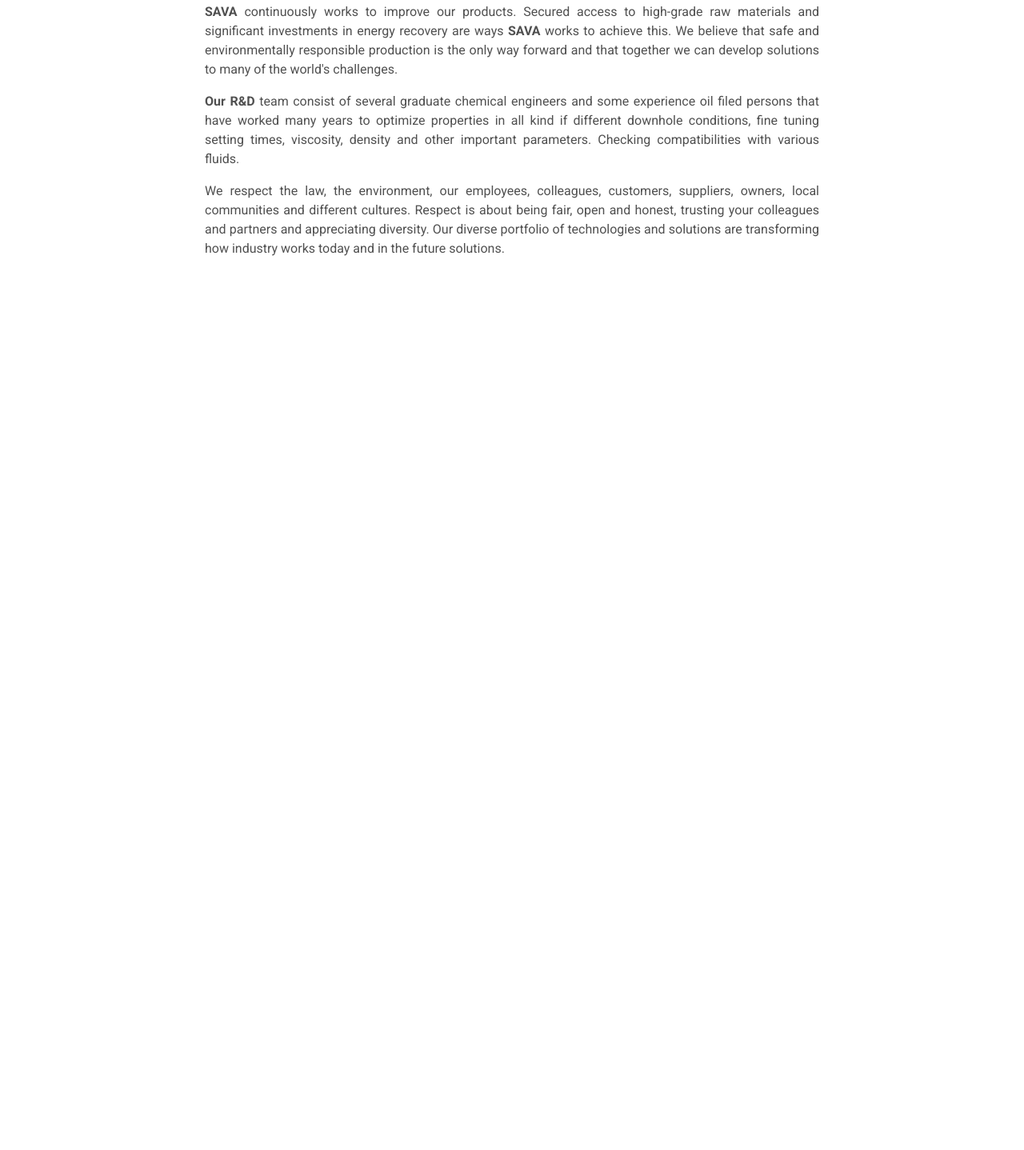
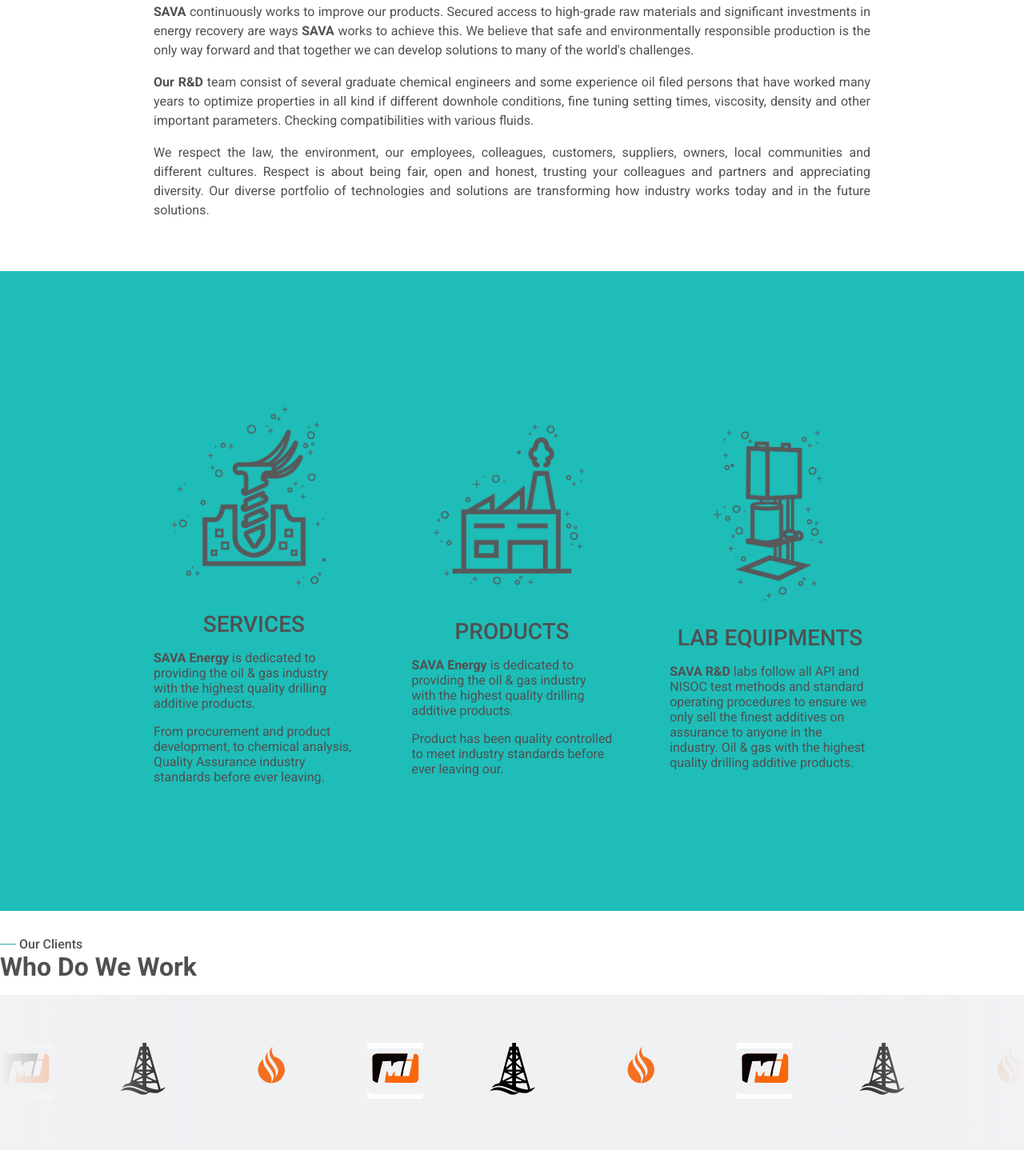
Before and after one commit to SinaDevCode/sava-energy, a website: page index.html in a window 1280 px wide. Shown: the part 850-2288 px from the top of the page at 80% size. Before the commit the page ends 1237 px from the top, so only its background shows below. Drawn offline with Linux system fonts and the light colour scheme.

Commit message:
card component

```diff
--- a/index.html
+++ b/index.html
@@ -80,8 +80,46 @@
     </section>
 
     <!------ Cards ------>
-    <section ></section>
+    <section class="cards">
+        <div class="services">
+            <img src="./src/images/poster/SAVA- Site Icon- Services2.png" alt="">
+            <h4>Services</h4>
+            <p><span class="bold">SAVA Energy</span> is dedicated to providing the oil & gas industry with the highest quality drilling additive products.</p>
+            <p>From procurement and product development, to chemical analysis, Quality Assurance industry standards before ever leaving.</p>
+        </div>
+        <div class="Product">
+            <img src="./src/images/poster/SAVA- Site Icon- Product2.png" alt="">
+            <h4>PRODUCTS</h4>
+            <p><span class="bold">SAVA Energy</span> is dedicated to providing the oil & gas industry with the highest quality drilling additive products.</p>
+            <p>Product has been quality controlled to meet industry standards before ever leaving our.</p>
+        </div>
+        <div class="labEquipments">
+            <img src="./src/images/poster/SAVA- Site Icon- Lab Equipments2.png" alt="">
+            <h4>LAB Equipments</h4>
+            <p><span class="bold">SAVA R&D</span> labs follow all API and NISOC test methods and standard operating procedures to ensure we only sell the finest additives on assurance to anyone in the industry. Oil & gas with the highest quality drilling additive products.</p>
+        </div>
+    </section>
 
+    <!------ Our Clients ------>
+    <section class="clients">
+        <div class="title">
+            <h2>Our Clients</h2>
+            <h3>Who Do We Work</h3>
+        </div>
+        <div class="companies">
+            <div class="scroller">
+                <img src="./src/images/clients/dana Energy logo.svg" alt="">
+                <img src="./src/images/clients/mi logo.svg" alt="">
+                <img src="./src/images/clients/pdf logo.svg" alt="">
+                <img src="./src/images/clients/dana Energy logo.svg" alt="">
+                <img src="./src/images/clients/mi logo.svg" alt="">
+                <img src="./src/images/clients/pdf logo.svg" alt="">
+                <img src="./src/images/clients/dana Energy logo.svg" alt="">
+                <img src="./src/images/clients/mi logo.svg" alt="">
+                <img src="./src/images/clients/pdf logo.svg" alt="">
+            </div>
+        </div>
+    </section>
 
     <!------ Swiper JS ------>
     <script src="./src/modules/swiper/swiper-bundle.min.js"></script>
--- a/src/scripts/index.js
+++ b/src/scripts/index.js
@@ -48,16 +48,6 @@
     }
 });
 
-// ------- Cards -------
-const cardSwiper = new Swiper(".cardSwiper", {
-    slidesPerView: 3,
-    spaceBetween: 30,
-    rewind: true,
-    autoplay: {
-        delay: 4000,
-    }
-});
-
 // ------- Our Clients -------
 const duplicate = document.querySelector('.scroller').cloneNode(true);
 document.querySelector('.companies').appendChild(duplicate);
--- a/src/styles/index.scss
+++ b/src/styles/index.scss
@@ -1,5 +1,9 @@
 // ------- Imports -------
 @import './components/style.scss', './components/preloader.scss', './components/navbar.scss', './components/menu.scss', './components/clients.scss';
+
+.bold {
+    font-weight: 700;
+}
 
 .title {
     margin: 2rem 0 1rem 0;
@@ -49,7 +53,7 @@
 
 // ------- About -------
 .about {
-    padding: 4rem 16rem;
+    padding: 4rem 12rem;
     display: flex;
     flex-direction: column;
     gap: 1rem;
@@ -58,72 +62,39 @@
         font-size: 16px;
         line-height: 1.5rem;
         text-align: justify;
-
-        .bold {
-            font-weight: 700;
-        }
     }
-
 }
 
 // ------- Cards -------
 .cards {
+    padding: 4rem 12rem;
     display: flex;
-    flex-direction: column;
+    align-items: center;
+    justify-content: space-between;
+    width: 100%;
+    flex-wrap: wrap;
+    background-color: rgb(30,189,184);
+    height: 100vh;
 
-    .cardSwiper {
-        height: 548px;
-        width: 100%;
+    & > div {
+        width: 28%;
+        display: flex;
+        flex-direction: column;
+        gap: 1rem;
 
-        .swiper-slide {
-            position: relative;
-            border-radius: 1.25rem;
-            display: flex;
-            align-items: center;
-            justify-content: center;
+        h4 {
+            text-align: center;
+            color: $DimGray;
+            font-size: 1.75rem;
+            font-weight: 500;
+            text-transform: uppercase;
+        }
 
-            img {
-                display: block;
-                width: 100%;
-                height: 100%;
-                object-fit: cover;
-            }
-
-            &:hover {
-
-                .content {
-                    bottom: 0;
-                }
-            }
-
-            .content {
-                $height: 50%;
-                padding: 2rem;
-                position: absolute;
-                left: 0;
-                bottom: -$height;
-                height: $height;
-                width: 100%;
-                background-color: $Romance;
-                transition: 0.3s ease;
-
-                &::before {
-                    $size: 3rem;
-                    content: '';
-                    position: absolute;
-                    top: -$size;
-                    left: 0;
-                    width: $size;
-                    aspect-ratio: 1;
-                    border-radius: 40%;
-                    background-color: transparent;
-                    box-shadow: -1rem 1rem $Romance;
-                }
-            }
+        img {
+            width: 100%;
         }
     }
 }
-
 // ------- Our Clients -------
 @keyframes scroll {
     from {
```
Also changed, not shown: src/images/poster/SAVA- Site Icon- Lab Equipments2.png (added), src/images/poster/SAVA- Site Icon- Product2.png (added), src/images/poster/SAVA- Site Icon- Services2.png (added), src/styles/index.css, 1 other file.
